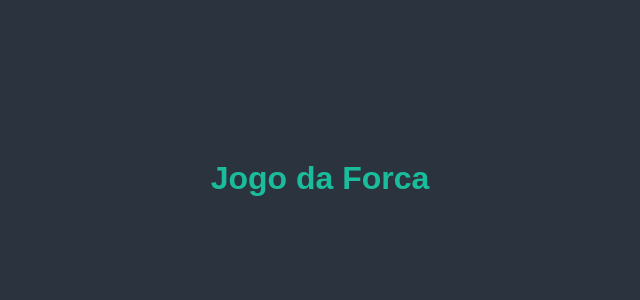
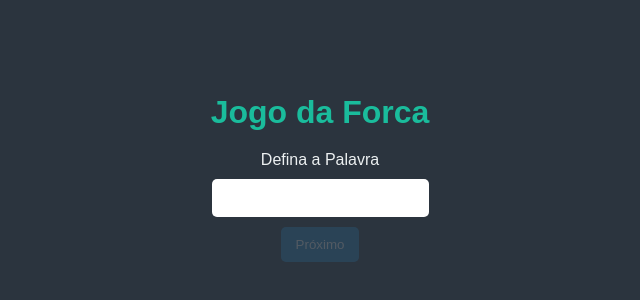
Before and after one commit to Biamah/forca, a Vue app: page / in a window 1280 px wide. Shown: the part 222-522 px from the top of the page, without its empty margins (320-960 px from the left). Built offline with nearby package versions, Linux system fonts and the light colour scheme.

Commit message:
feat: cria component formulario

```diff
--- a/src/App.vue
+++ b/src/App.vue
@@ -1,15 +1,47 @@
 <template>
   <div id="app">
     <h1>Jogo da Forca</h1>
+
+    <section v-if="tela === 'inicio'" id="inicio">
+
+      <Formulario v-if="etapa === 'palavra'"
+        title="Defina a Palavra"
+        button="Próximo"
+        :action="setPalavra"
+      />
+
+      <Formulario v-if="etapa === 'dica'"
+        title="Defina a Dica"
+        button="Iniciar o jogo"
+      />
+
+    </section>
+
+    <section v-if="tela === 'jogo'" id="jogo">
+      Jogo
+    </section>
   </div>
 </template>
 
 <script>
 import './css/global.css';
+import Formulario from './components/Formulario.vue';
 
 export default {
   name: 'App',
+  data(){
+    return {
+      tela: 'inicio',
+      etapa: 'palavra',
+    }
+  },
   components: {
+    Formulario,
+  },
+  methods: {
+    setPalavra: function(palavra){
+      alert(palavra);
+    }
   }
 }
 </script>
--- /dev/null
+++ b/src/components/Formulario.vue
@@ -0,0 +1,55 @@
+<template>
+  <div class="formulario">
+    <div class="formulario__title">{{ title }}</div>
+
+    <input type="text" class="formulario__input" v-model="inputValue">
+
+    <button
+        :disabled="inputValue.length === 0"
+        v-on:click="onSubmit"
+    >{{ button }}</button>
+  </div>
+</template>
+
+<script>
+export default {
+    name: 'Formulario',
+    props: {
+        title: String,
+        button: String,
+        action: Function,
+    },
+    data() {
+        return {
+            inputValue: ''
+        }
+    },
+    methods:{
+        onSubmit: function(){
+            this.action(this.inputValue);
+            this.inputValue = '';
+        }
+    },
+}
+</script>
+
+<style>
+.formulario {
+    display: flex;
+    flex-direction: column;
+    align-items: center;
+    justify-content: center;
+    text-align: center;
+    margin-top: 20px;
+}
+
+.formulario__input {
+    padding: 10px 5px;
+    border: 0;
+    border-radius: 5px;
+    margin: 10px 0;
+    text-align: center;
+    color: var(--color-text-dark);
+    font-size: 16px;
+}
+</style>
--- a/src/css/global.css
+++ b/src/css/global.css
@@ -25,3 +25,21 @@ html, body {
 h1 {
     color: var(--color-text-title);
 }
+
+button {
+    padding: 10px 15px;
+    background-color: var(--color-background-button);
+    border: 0;
+    border-radius: 5px;
+    cursor: pointer;
+    transition: 0.2s opacity;
+}
+
+button:hover {
+    opacity: 0.8;
+}
+
+button[disabled]{
+    opacity: 0.2;
+    pointer-events: none;
+}
```
